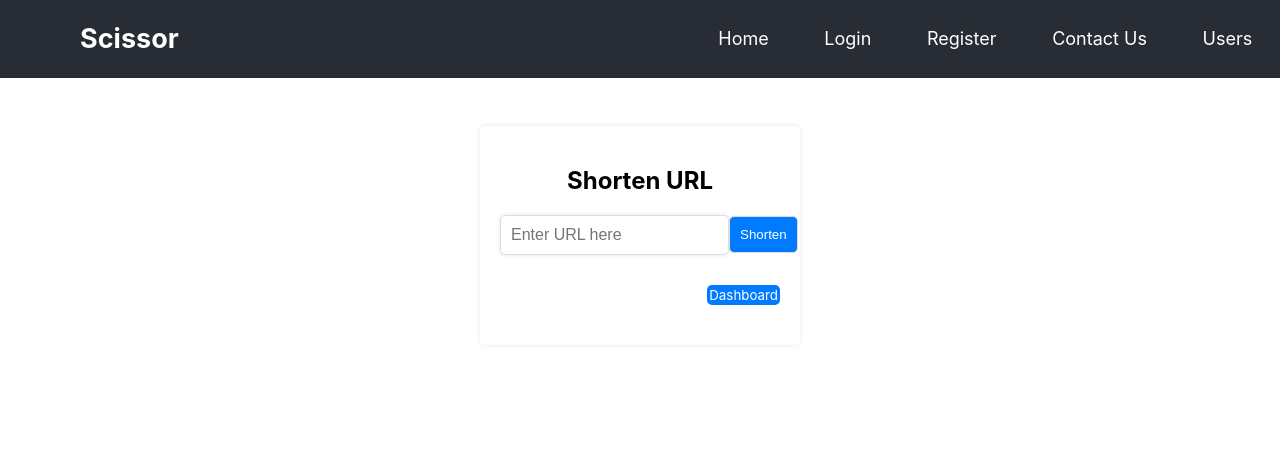
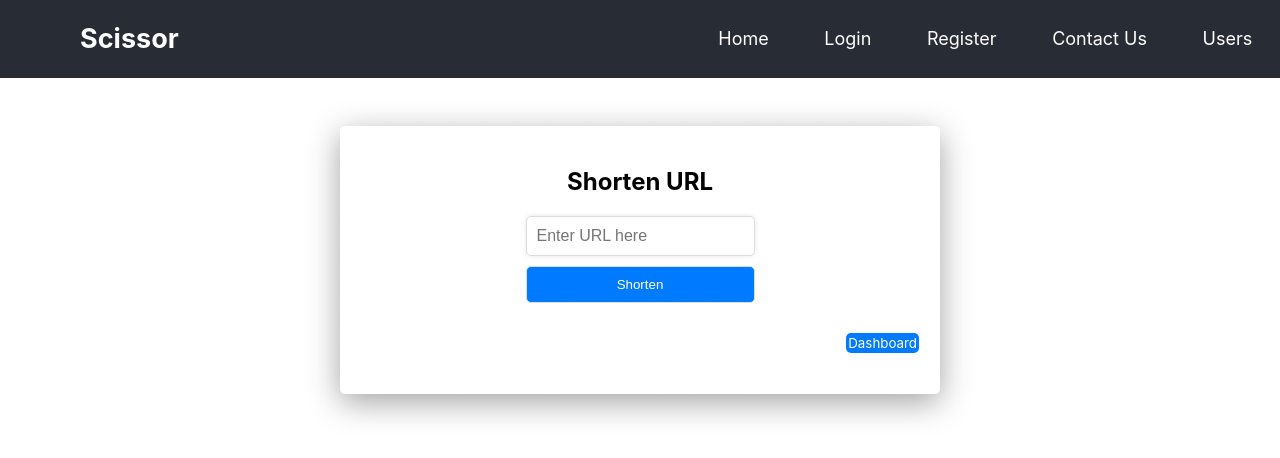
Before and after one commit to engrmarkk/Scissor_frontend, a React (Create React App) app in the folder scissor/: page /shorten-url in a window 1280 px wide. Shown: the top 458 px of the page. Built offline with nearby package versions, Linux system fonts and the light colour scheme.

Commit message:
styled the bg

```diff
--- a/scissor/src/css/shorten.css
+++ b/scissor/src/css/shorten.css
@@ -5,7 +5,6 @@
 
 
 .shot{
-    background-color: #fff;
     padding: 20px;
     border-radius: 5px;
     box-shadow: 0 0 5px rgba(0, 0, 0, 0.1);
@@ -14,12 +13,21 @@
     justify-content: center;
     align-items: center;
     margin: 3rem auto;
-    max-width: 320px;
+    max-width: 600px;
+    background: linear-gradient(
+      135deg, rgba(255, 255, 255, 0.1), rgba(255, 255, 255, 0)
+    );
+    -webkit-backdrop-filter: blur(10px);
+    backdrop-filter: blur(20px);
+    box-shadow: 0 8px 32px 0 rgba(0, 0, 0, 0.37);
+    border: 1px solid rgba(255, 255, 255, 0.18);
+    /* border-radius: 32px; */
 }
 
 .shot form {
   margin-bottom: 20px;
   display: flex;
+  flex-direction: column;
   justify-content: center;
   align-items: center;
   margin: 0 auto;
@@ -41,7 +49,7 @@
 }
 
 .shot form button {
-  max-width: 100%;
+  width: 100%;
   padding: 10px;
   border: 1px solid #ddd;
   border-radius: 5px;
```
